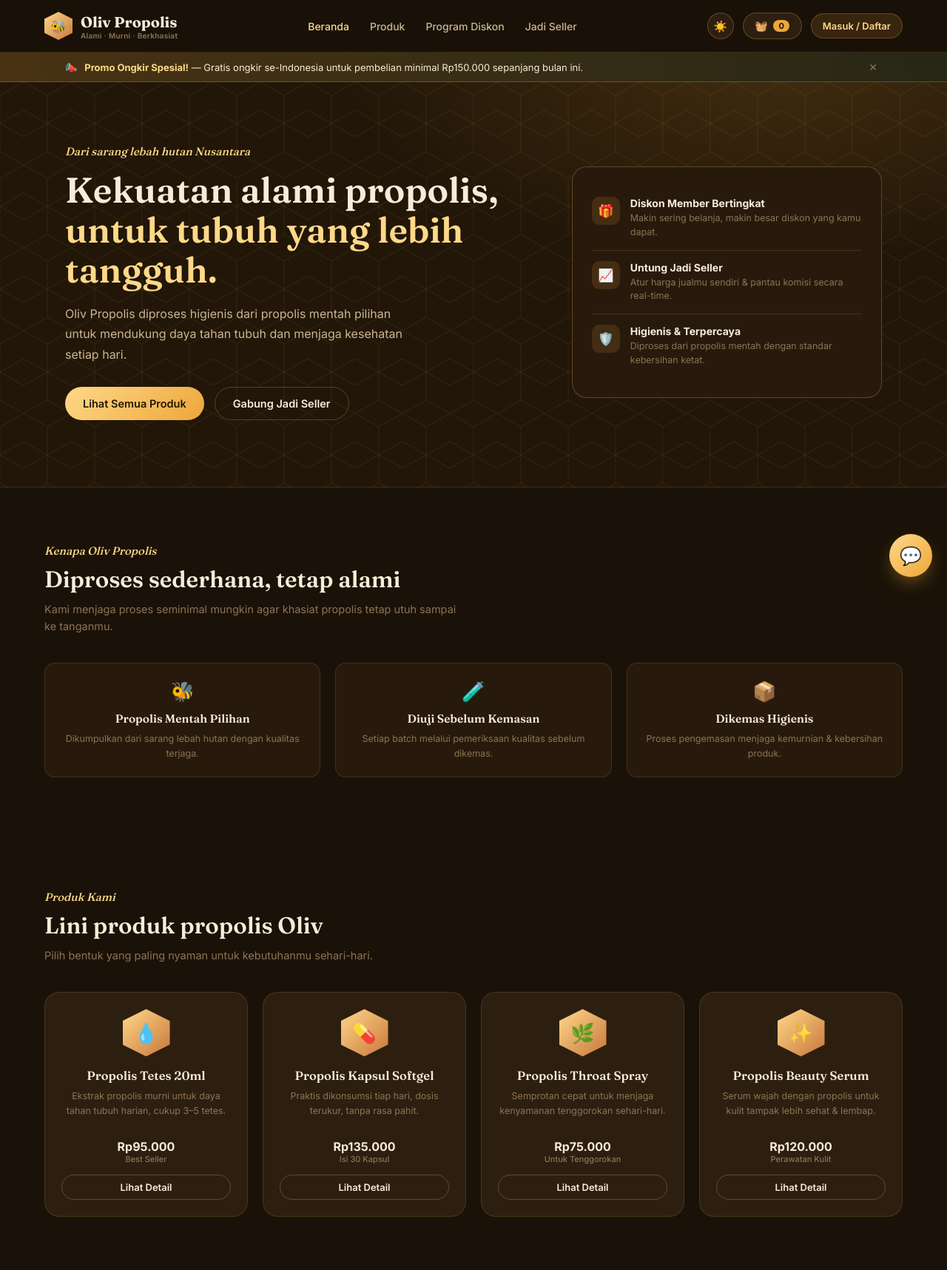
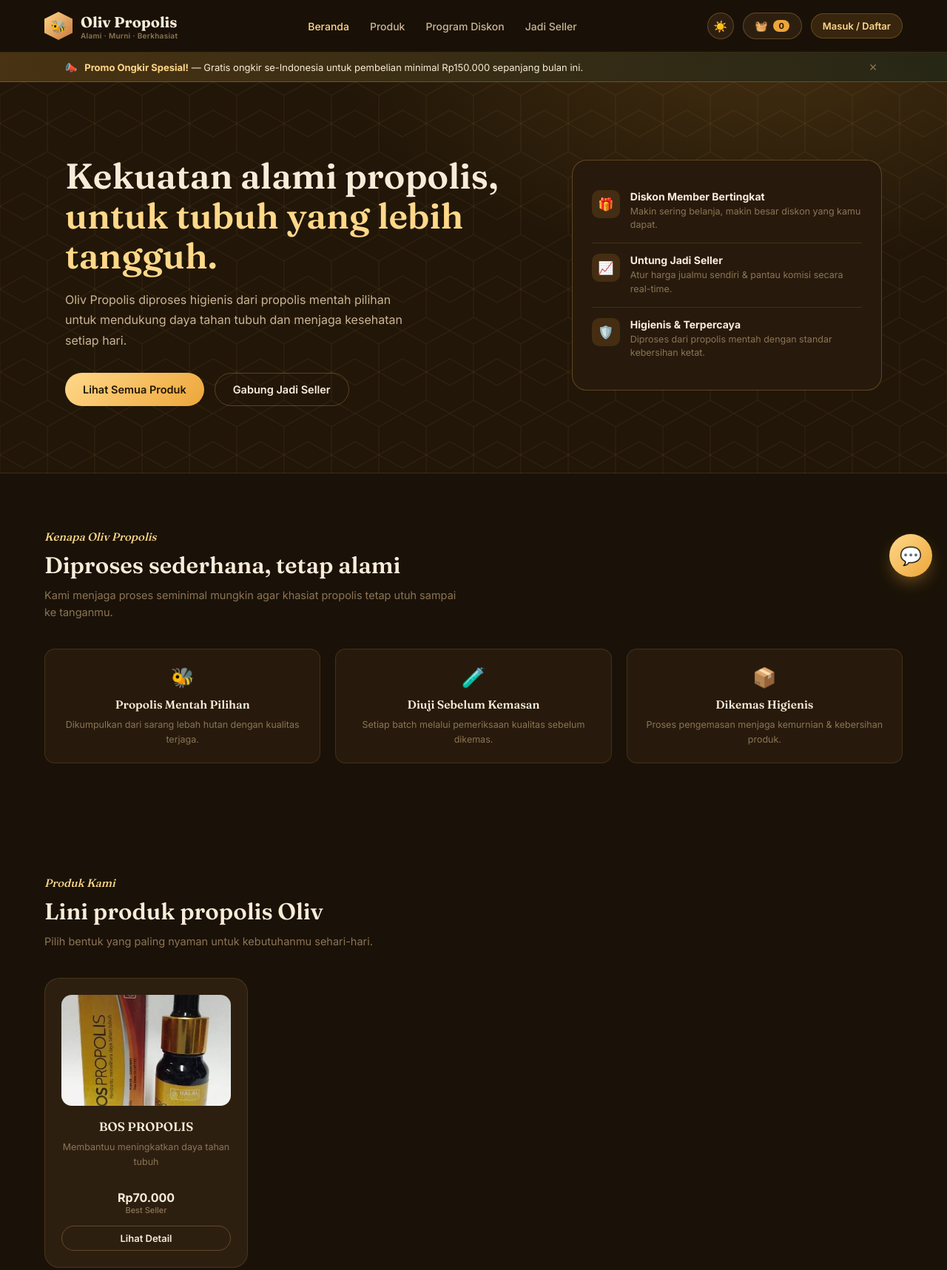
Before and after one commit to KingRafer/Oliv-Propolis, a plain HTML site: page index.html in a window 1280 px wide. Shown: the top 1717 px of the page at 74% size. Drawn offline with nearby package versions, Linux system fonts and the light colour scheme.

Commit message:
Update index.html

```diff
--- a/index.html
+++ b/index.html
@@ -435,11 +435,8 @@ async function saveShared(key, value){
    SEED DATA
 ===================================================== */
 const SEED_PRODUCTS = [
-  {id:'p1', icon:'💧', image:'', name:'Propolis Tetes 20ml', tag:'Best Seller', desc:'Ekstrak propolis murni untuk daya tahan tubuh harian, cukup 3–5 tetes.', basePrice:60000, price:95000},
-  {id:'p2', icon:'💊', image:'', name:'Propolis Kapsul Softgel', tag:'Isi 30 Kapsul', desc:'Praktis dikonsumsi tiap hari, dosis terukur, tanpa rasa pahit.', basePrice:85000, price:135000},
-  {id:'p3', icon:'🌿', image:'', name:'Propolis Throat Spray', tag:'Untuk Tenggorokan', desc:'Semprotan cepat untuk menjaga kenyamanan tenggorokan sehari-hari.', basePrice:45000, price:75000},
-  {id:'p4', icon:'✨', image:'', name:'Propolis Beauty Serum', tag:'Perawatan Kulit', desc:'Serum wajah dengan propolis untuk kulit tampak lebih sehat & lembap.', basePrice:70000, price:120000},
-];
+  {id:'p1', icon:'', image:'bos propolis.jpg', name:'BOS PROPOLIS', tag:'Best Seller', desc:'Membantuu meningkatkan daya tahan tubuh', basePrice:50000, price:70000},
+  ];
 const SEED_PACKAGES = [
   {id:'pkg1', name:'Starter', price:0, desc:'Mulai jualan tanpa modal awal, cocok untuk pemula.', benefits:['Akses ke semua produk','Komisi standar dari selisih harga','Bahan promosi dasar','Support via komunitas']},
   {id:'pkg2', name:'Pro Seller', price:150000, desc:'Untuk seller yang lebih serius mengembangkan omset.', benefits:['Semua benefit Starter','Materi promosi & konten siap pakai','Prioritas stok produk','Support respon cepat']},
@@ -670,7 +667,7 @@ function Hero(){
   <div class="hero">
     <div class="wrap hero-grid">
       <div>
-        <div class="kicker">Dari sarang lebah hutan Nusantara</div>
+        <div class="kicker"></div>
         <h1>Kekuatan alami propolis, <span class="gold">untuk tubuh yang lebih tangguh.</span></h1>
         <p>${SITE_NAME} diproses higienis dari propolis mentah pilihan untuk mendukung daya tahan tubuh dan menjaga kesehatan setiap hari.</p>
         <div class="hero-actions">
```
